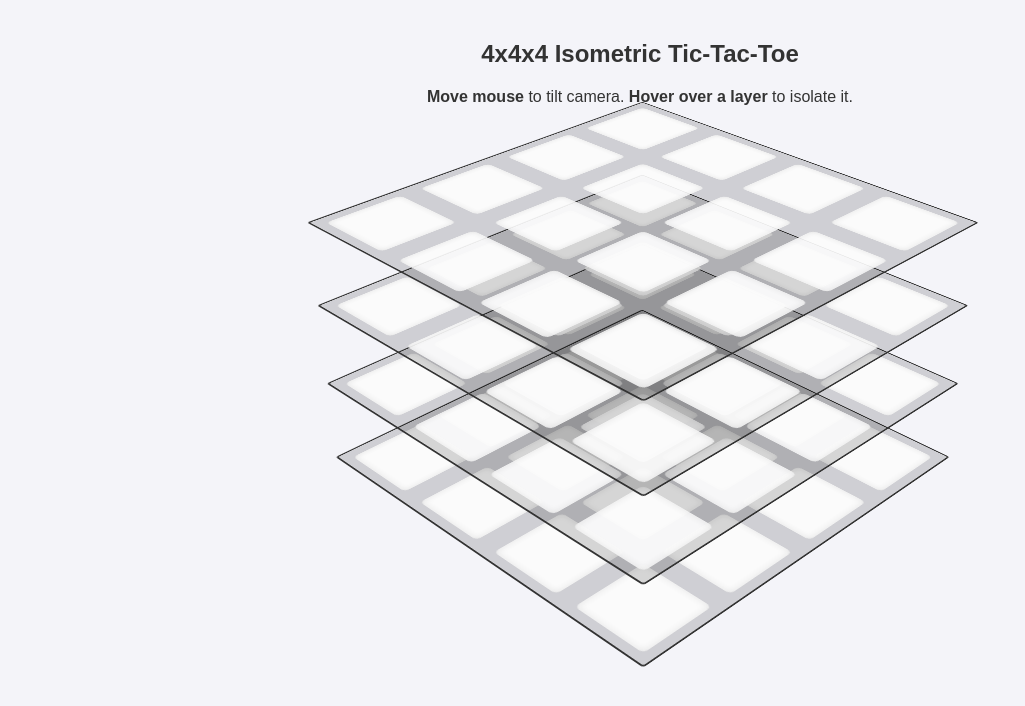
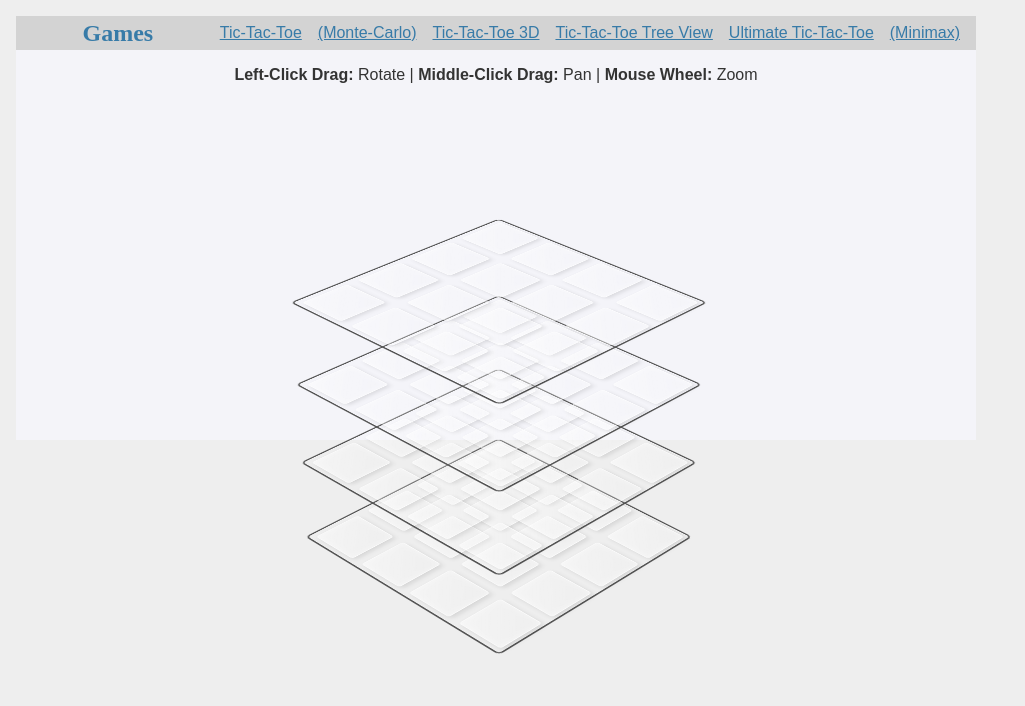
Before and after one commit to shaharyi/mcts, a Flask app: template flaskr/templates/ttt3d.html in a window 1280 px wide. Shown: the top 706 px of the page, without its empty margins (0-1025 px from the left). Run offline with Flask 2, Linux system fonts and the light colour scheme; the template is opened without the code that fills it, so the values that code supplies are empty; parts of the project's set-up code (start-up, migrations or seed data) failed here and were passed over; some libraries are stand-ins or nearby versions.

Commit message:
3d ttt gui better

```diff
--- a/flaskr/__init__.py
+++ b/flaskr/__init__.py
@@ -45,8 +45,9 @@ def create_app(test_config=None):
     def hello():
         return render_template('index.html')
 
-    from . import tictactoe, ultimate_tictactoe
+    from . import tictactoe, ultimate_tictactoe, ttt3d
     app.register_blueprint(tictactoe.bp)
     app.register_blueprint(ultimate_tictactoe.bp)
+    app.register_blueprint(ttt3d.bp)
 
     return app
--- a/flaskr/templates/base.html
+++ b/flaskr/templates/base.html
@@ -11,6 +11,7 @@
     <ul>
         <li><a href="{{ url_for('tictactoe.game_restart') }}">Tic-Tac-Toe</a></li>
         <li><a target="_blank" href="https://en.wikipedia.org/wiki/Monte_Carlo_tree_search" title="MonteCaro Algorithm with Rave">(Monte-Carlo)</a></li>
+        <li><a href="{{ url_for('ttt3d.game_restart') }}">Tic-Tac-Toe 3D</a></li>
         <li><a target="_blank" href="{{ url_for('tictactoe.tree_view') }}">Tic-Tac-Toe Tree View</a></li>
         <li><a href="{{ url_for('ultimate_tictactoe.game_restart') }}">Ultimate Tic-Tac-Toe</a></li>
         <li><a target="_blank" href="https://en.wikipedia.org/wiki/Minimax" title="Minimax Algorithm">(Minimax)</a></li>
--- a/flaskr/templates/ttt3d.html
+++ b/flaskr/templates/ttt3d.html
@@ -1,8 +1,8 @@
-<!DOCTYPE html>
-<html>
-<head>
-    <title>4x4x4 Isometric Tic-Tac-Toe</title>
-    <style>
+{% extends 'base.html' %}
+{% import "bootstrap/wtf.html" as wtf %}
+
+{% block header %}
+<style>
         body {
             background: #f4f4f9;
             font-family: sans-serif;
@@ -10,32 +10,53 @@
             overflow: hidden;
             margin: 0;
             color: #333;
+            user-select: none;
         }
 
-        /* The 3D Camera / Perspective */
         .scene {
-            width: 450px;
-            height: 450px;
-            margin: 120px auto;
-            perspective: 1500px;
+            /* 1. Smaller, circular hit area so it only triggers when close to the visual cube */
+            width: 200px;
+            height: 200px;
+            margin: 140px auto 0 auto;
+            perspective: 1800px;
+            transform-origin: center;
+            border-radius: 50%;
+            position: relative;
         }
 
-        /* The Rotating Container */
-        .board-container {
-            width: 100%;
-            height: 100%;
-            position: relative;
-            transform-style: preserve-3d;
-            /* Base isometric tilt */
-            transform: rotateX(60deg) rotateZ(-45deg);
-            transition: transform 0.1s ease-out;
+        /* 2. Invisible expanding safety net to prevent hover flickering */
+        .scene::after {
+            content: "";
+            position: absolute;
+            top: 50%; left: 50%;
+            width: 100%; height: 100%;
+            transform: translate(-50%, -50%);
+            border-radius: 50%;
+            z-index: -1;
         }
 
-        /* USABILITY: Hover Transparencies */
-        .board-container:hover .layer { opacity: 0.2; transition: opacity 0.3s ease; }
-        .board-container .layer:hover { opacity: 1; z-index: 10; transition: opacity 0.1s ease; }
+        /* 3. Once triggered, the invisible net expands vastly so moving your mouse doesn't drop the state */
+        .scene:hover::after {
+            width: 700px;
+            height: 700px;
+        }
 
-        /* The 4 Grids */
+        .cursor-rotate { cursor: grab; }
+        .cursor-rotating { cursor: grabbing; }
+        .cursor-panning { cursor: move; }
+
+        .board-container {
+            width: 280px; /* Keep the actual board size identical */
+            height: 280px;
+            position: absolute;
+            top: 50%; left: 50%;
+            margin-top: -140px; /* Center perfectly inside the smaller scene */
+            margin-left: -140px;
+            transform-style: preserve-3d;
+            transform: rotateX(60deg) rotateZ(-45deg);
+            pointer-events: none;
+        }
+
         .layer {
             position: absolute;
             width: 100%;
@@ -44,75 +65,126 @@
             grid-template-columns: repeat(4, 1fr);
             grid-template-rows: repeat(4, 1fr);
             gap: 4px;
-            background: rgba(0, 0, 0, 0.15);
-            border: 2px solid #333;
-            border-radius: 4px;
+            /* Removed the dark stacking shadow, replaced with a very faint white */
+            background: rgba(255, 255, 255, 0.05);
+            border: 2px solid #555;
+            border-radius: 6px;
+            pointer-events: none;
+            transform-style: preserve-3d;
         }
 
-        /* USABILITY: Default Spacing */
-        .layer.l0 { transform: translateZ(135px);  transition: transform 0.5s ease; }
-        .layer.l1 { transform: translateZ(45px);   transition: transform 0.5s ease; }
-        .layer.l2 { transform: translateZ(-45px);  transition: transform 0.5s ease; }
+        /* Widen the exploded view slightly so the cells physically overlap less on hover */
+        .scene:hover .layer.l0 { transform: translateZ(340px); }
+        .scene:hover .layer.l1 { transform: translateZ(115px); }
+        .scene:hover .layer.l2 { transform: translateZ(-115px); }
+        .scene:hover .layer.l3 { transform: translateZ(-340px); }
+
+        /*
+          Scaled translateZ values proportionally to match the 280px board footprint
+        */
+        .layer.l0 { transform: translateZ(135px); transition: transform 0.5s ease; }
+        .layer.l1 { transform: translateZ(45px);  transition: transform 0.5s ease; }
+        .layer.l2 { transform: translateZ(-45px); transition: transform 0.5s ease; }
         .layer.l3 { transform: translateZ(-135px); transition: transform 0.5s ease; }
 
-        /* USABILITY: Exploded View (spread further apart on hover) */
-        .scene:hover .layer.l0 { transform: translateZ(250px); }
+        /* Exploded View scaling for the 280px size */
+        .scene:hover .layer.l0 { transform: translateZ(260px); }
         .scene:hover .layer.l1 { transform: translateZ(85px); }
         .scene:hover .layer.l2 { transform: translateZ(-85px); }
-        .scene:hover .layer.l3 { transform: translateZ(-250px); }
+        .scene:hover .layer.l3 { transform: translateZ(-260px); }
 
-        /* USABILITY: The Clickable Squares (Shrunk to create click-through gaps) */
         .cell {
-            background: rgba(255, 255, 255, 0.9);
-            width: 80%;
-            height: 80%;
-            margin: 10%;
-            border-radius: 6px;
+            /* Glassy gradient gives a 3D structural feel without blocking view */
+            background: linear-gradient(135deg, rgba(255, 255, 255, 0.4) 0%, rgba(255, 255, 255, 0.05) 100%);
+            border: 1px solid rgba(255, 255, 255, 0.6);
+            width: 82%;
+            height: 82%;
+            margin: 9%;
+            border-radius: 4px;
             display: flex;
             align-items: center;
             justify-content: center;
-            font-size: 35px;
-            font-weight: bold;
+            font-size: 26px; /* Bumped up size slightly */
+            font-weight: 900; /* Made the font thicker */
             cursor: pointer;
-            box-shadow: inset 0 0 10px rgba(0,0,0,0.1);
-            transition: background 0.2s ease, transform 0.1s ease;
+            box-shadow: 0 4px 6px rgba(0,0,0,0.1), inset 0 0 8px rgba(255,255,255,0.4);
+            transition: background 0.1s ease, box-shadow 0.1s ease;
+            pointer-events: auto;
+        }
+        .cell:hover {
+            background: rgba(255, 255, 255, 0.8);
+            box-shadow: inset 0 0 0 3px #2c3e50, 0 4px 10px rgba(0,0,0,0.3);
         }
 
-        .cell:hover {
-            background: #eef7ff;
-            transform: scale(1.05); /* Slight pop effect on hover */
+        .cell span {
+            transform: rotateZ(45deg) rotateX(-60deg);
+            pointer-events: none;
         }
 
-        /* USABILITY: Counter-rotate the text so pieces stand straight up facing the camera */
-        .cell span {
-            transform: rotateZ(45deg) rotateX(-60deg);
-            pointer-events: none; /* Prevents text from blocking clicks */
+        /* Added black drop-shadows and vibrant glowing colors so marks punch through the transparent layers */
+        .player-x {
+            color: #ff4757;
+            text-shadow: 1px 1px 2px #000, 0 0 8px rgba(255, 71, 87, 0.8);
+        }
+        .player-o {
+            color: #1e90ff;
+            text-shadow: 1px 1px 2px #000, 0 0 8px rgba(30, 144, 255, 0.8);
         }
 
-        .player-x { color: #e74c3c; }
-        .player-o { color: #3498db; }
-
-        /* UI overlay text */
         .instructions {
             position: fixed;
-            top: 20px;
+            top: 15px;
             left: 0;
             width: 100%;
+            pointer-events: none;
         }
-    </style>
-</head>
-<body>
 
-    <div class="instructions">
-        <h2>4x4x4 Isometric Tic-Tac-Toe</h2>
-        <p><strong>Move mouse</strong> to tilt camera. <strong>Hover over a layer</strong> to isolate it.</p>
-    </div>
+        @keyframes glitter {
+            0% {
+                text-shadow: 0 0 5px #ffd700, 0 0 10px #ffd700;
+                transform: scale(1) rotateZ(45deg) rotateX(-60deg);
+            }
+            50% {
+                text-shadow: 0 0 15px #ffea00, 0 0 25px #ffea00, 0 0 35px #ffaa00;
+                transform: scale(1.3) rotateZ(45deg) rotateX(-60deg);
+            }
+        }
+        @keyframes golden-pulse {
+            0%, 100% {
+                color: #fff200; /* Pure electric yellow-gold */
+                text-shadow:
+                    -1.5px -1.5px 0 #000, 1.5px -1.5px 0 #000,
+                    -1.5px 1.5px 0 #000, 1.5px 1.5px 0 #000,
+                    0 0 10px #ffe600, 0 0 20px #ffea00;
+                transform: translateZ(12px) rotateZ(45deg) rotateX(-60deg) scale(1);
+            }
+            50% {
+                color: #ffffff; /* Bright flash at the apex of the bounce */
+                text-shadow:
+                    -1.5px -1.5px 0 #000, 1.5px -1.5px 0 #000,
+                    -1.5px 1.5px 0 #000, 1.5px 1.5px 0 #000,
+                    0 0 25px #ffe600, 0 0 40px #ffcc00, 0 0 50px #ffe600;
+                transform: translateZ(28px) rotateZ(45deg) rotateX(-60deg) scale(1.3);
+            }
+        }
 
-    <div class="scene">
+        .winning-mark {
+            background: none !important;
+            -webkit-background-clip: initial !important;
+            background-clip: initial !important;
+            animation: golden-pulse 0.8s ease-in-out infinite !important;
+            z-index: 20;
+        }
+</style>
+
+{% endblock %}
+
+{% block app_content %}
+
+    <p><strong>Left-Click Drag:</strong> Rotate | <strong>Middle-Click Drag:</strong> Pan | <strong>Mouse Wheel:</strong> Zoom</p>
+
+    <div class="scene" id="scene">
         <div class="board-container" id="board">
-
-            <!-- Loop backwards (3, 2, 1, 0) so the Top layer (0) renders last in the DOM.
-                 This ensures the browser click-detection correctly prioritizes the top layer in 3D space. -->
             {% for z in [3, 2, 1, 0] %}
                 <div class="layer l{{ z }}">
                     {% for r in range(4) %}
@@ -120,7 +192,9 @@
                             <div class="cell" onclick="makeMove({{z}}, {{r}}, {{c}})">
                                 <span>
                                     {% if board[z][r][c] == 1 %} <span class="player-x">X</span>
+                                    {% elif board[z][r][c] == 2 %} <span class="player-x winning-mark">X</span>
                                     {% elif board[z][r][c] == -1 %} <span class="player-o">O</span>
+                                    {% elif board[z][r][c] == -2 %} <span class="player-o winning-mark">O</span>
                                     {% endif %}
                                 </span>
                             </div>
@@ -128,37 +202,96 @@
                     {% endfor %}
                 </div>
             {% endfor %}
-
         </div>
     </div>
+{% endblock %}
 
+{% block scripts %}
+{{ super() }}
     <script>
+        const body = document.body;
+        const scene = document.getElementById('scene');
         const board = document.getElementById('board');
 
-        // USABILITY: Mouse tracking for dynamic parallax 3D tilt
-        document.addEventListener('mousemove', (e) => {
-            // Calculate distance from center of screen
-            let xAxis = (window.innerWidth / 2 - e.pageX) / 30;
-            let yAxis = (window.innerHeight / 2 - e.pageY) / 30;
+        let isRotating = false;
+        let isPanning = false;
+        let hasDragged = false;
+        let previousMousePosition = { x: 0, y: 0 };
 
-            // Apply slight offset to the base 60deg tilt and -45deg rotation
-            board.style.transform = `rotateX(${60 + yAxis}deg) rotateZ(${-45 + xAxis}deg)`;
+        let rotX = 60;
+        let rotZ = -45;
+        let panX = 0;
+        let panY = 100;
+        let scale = 1.0;
+
+        function updateTransform() {
+            scene.style.transform = `translate(${panX}px, ${panY}px) scale(${scale})`;
+            board.style.transform = `rotateX(${rotX}deg) rotateZ(${rotZ}deg)`;
+        }
+
+        updateTransform();
+
+        document.addEventListener('mousedown', (e) => {
+            if (e.button === 0) {
+                isRotating = true;
+                body.className = 'cursor-rotating';
+            } else if (e.button === 1) {
+                isPanning = true;
+                body.className = 'cursor-panning';
+                e.preventDefault();
+            } else {
+                return;
+            }
+
+            hasDragged = false;
+            previousMousePosition = { x: e.pageX, y: e.pageY };
         });
 
-        // Click handler
+        document.addEventListener('mousemove', (e) => {
+            if (!isRotating && !isPanning) return;
+
+            let deltaX = e.pageX - previousMousePosition.x;
+            let deltaY = e.pageY - previousMousePosition.y;
+
+            if (Math.abs(deltaX) > 2 || Math.abs(deltaY) > 2) {
+                hasDragged = true;
+            }
+
+            if (isRotating) {
+                rotZ -= deltaX * 0.5;
+                rotX -= deltaY * 0.5;
+                rotX = Math.max(0, Math.min(180, rotX));
+            } else if (isPanning) {
+                panX += deltaX;
+                panY += deltaY;
+            }
+
+            updateTransform();
+            previousMousePosition = { x: e.pageX, y: e.pageY };
+        });
+
+        document.addEventListener('mouseup', () => {
+            isRotating = false;
+            isPanning = false;
+            body.className = 'cursor-rotate';
+        });
+
+        document.addEventListener('wheel', (e) => {
+            e.preventDefault();
+
+            const zoomSensitivity = 0.0015;
+            scale -= e.deltaY * zoomSensitivity;
+
+            scale = Math.max(0.3, Math.min(scale, 3.5));
+
+            updateTransform();
+        }, { passive: false });
+
         function makeMove(z, r, c) {
+            if (hasDragged) return;
+
             console.log(`Clicked Layer: ${z}, Row: ${r}, Col: ${c}`);
-
-            // Temporary alert to prove it works before you connect the backend
             alert(`You clicked Layer ${z}, Row ${r}, Col ${c}`);
-
-            // Example of how to send this to your Flask app later:
-            // fetch(`/move`, {
-            //     method: 'POST',
-            //     headers: { 'Content-Type': 'application/json' },
-            //     body: JSON.stringify({ z: z, r: r, c: c })
-            // }).then(() => window.location.reload());
         }
     </script>
-</body>
-</html>
+{% endblock %}
```
Also changed, not shown: flaskr/ttt3d.py (+16 -11 lines), requirements.txt (+4 -4 lines).
